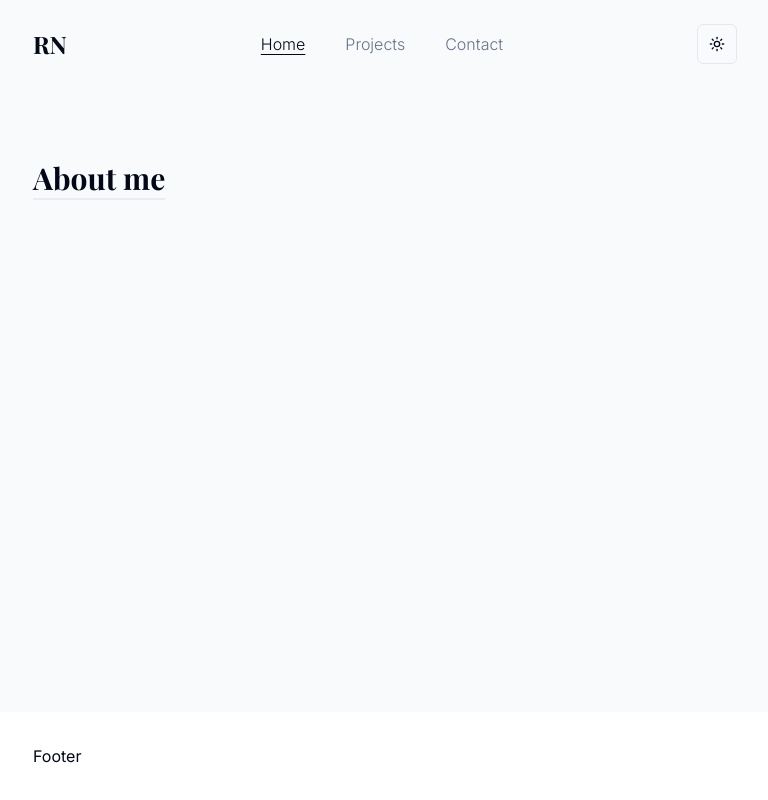
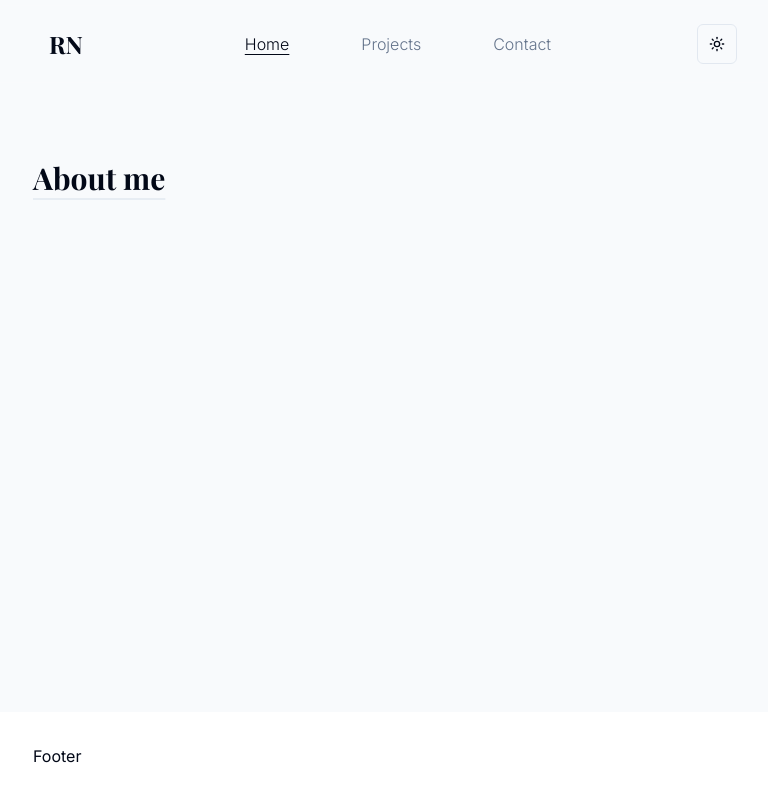
Before and after one commit to nemethricsi/nemethrichard, a Next.js app: page / in a window 1280 px wide. Shown: the whole page, without its empty margins (255-1023 px from the left). Built offline with nearby package versions, Linux system fonts and the light colour scheme; a web font is replaced by a local one.

Commit message:
add custom outline class

```diff
--- a/app/components/header.tsx
+++ b/app/components/header.tsx
@@ -9,7 +9,7 @@ export const Header = () => {
       <nav className="container flex max-w-3xl items-center justify-between">
         <Link
           href="/"
-          className="hidden font-serif text-2xl font-bold sm:block"
+          className="custom-outline hidden rounded-md px-4 py-1 font-serif text-2xl font-bold sm:block"
         >
           RN
         </Link>
--- a/app/components/nav-link.tsx
+++ b/app/components/nav-link.tsx
@@ -18,7 +18,10 @@ export const NavLink = ({
   return (
     <Link
       href={href}
-      className={cn(isActive && 'text-foreground underline underline-offset-4')}
+      className={cn(
+        'custom-outline rounded-md sm:px-4 sm:py-2',
+        isActive && 'text-foreground underline underline-offset-4',
+      )}
     >
       {children}
     </Link>
--- a/app/globals.css
+++ b/app/globals.css
@@ -73,4 +73,8 @@ body {
   .title {
     @apply font-serif text-3xl font-bold underline decoration-border/75 decoration-2 underline-offset-8;
   }
+
+  .custom-outline {
+    @apply ring-offset-background focus-visible:outline-none focus-visible:ring-2 focus-visible:ring-ring focus-visible:ring-offset-2;
+  }
 }
```
